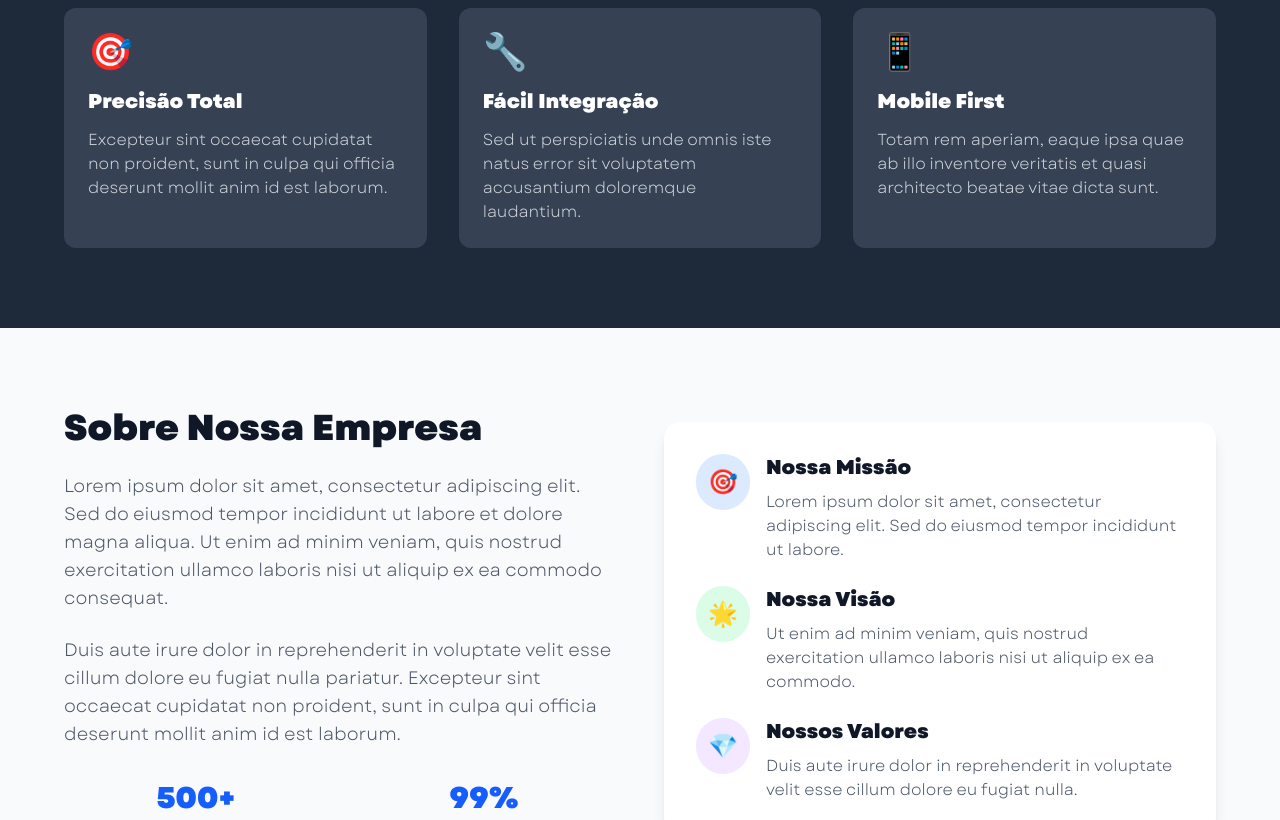
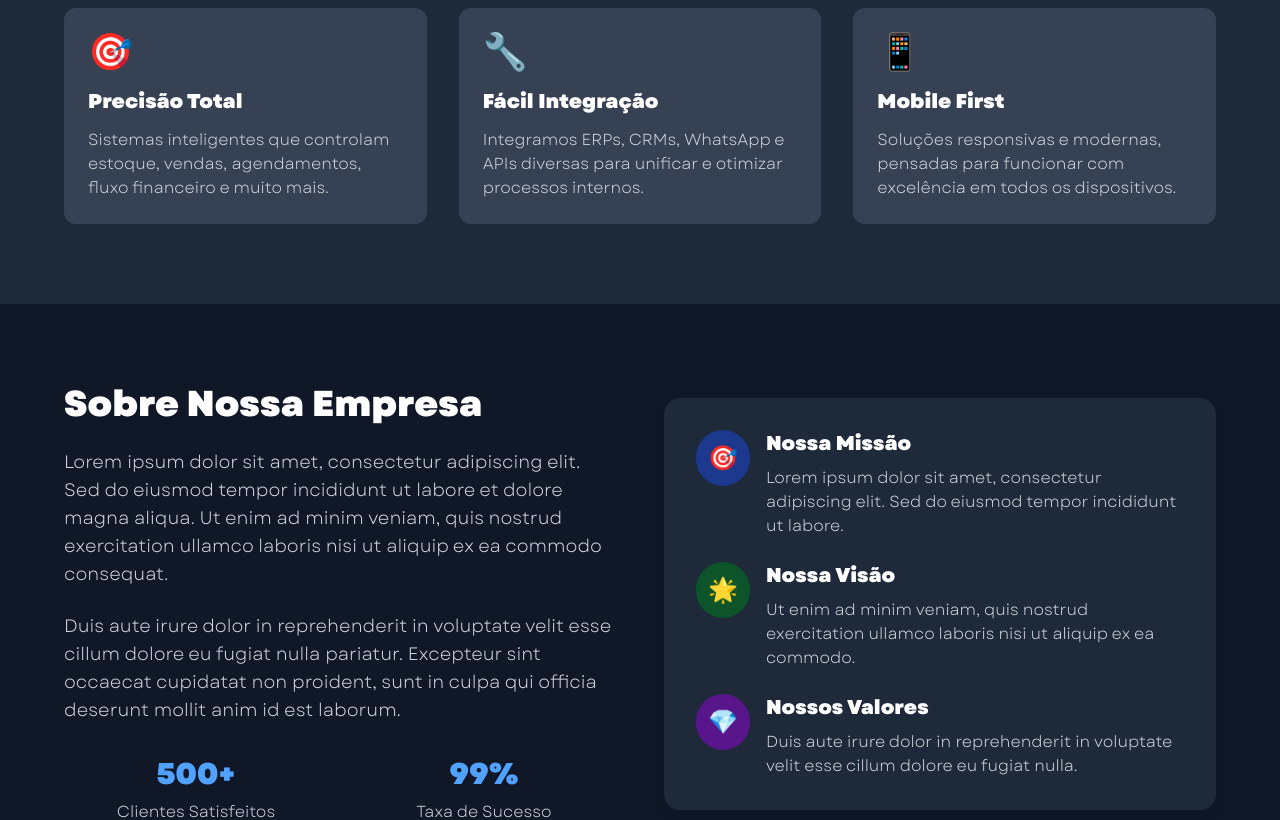
Before and after one commit to xophantom/digitalverts, a Next.js app: page / in a window 1280 px wide. Shown: the part 1320-2140 px from the top of the page. Built offline with nearby package versions, Linux system fonts and the light colour scheme.

Commit message:
styles: dark mode

```diff
--- a/src/components/sections/AboutSection.tsx
+++ b/src/components/sections/AboutSection.tsx
@@ -4,68 +4,68 @@ import React from 'react';
 
 export default function AboutSection() {
   return (
-    <section className="py-20 px-4 bg-gray-50">
+    <section className="py-20 px-4 bg-gray-900">
       <div className="max-w-6xl mx-auto">
         <div className="grid grid-cols-1 lg:grid-cols-2 gap-12 items-center">
           {/* Coluna da esquerda */}
           <div className="scroll-animate">
-            <h2 className="text-3xl md:text-4xl font-bold text-gray-900 mb-6">
+            <h2 className="text-3xl md:text-4xl font-bold text-white mb-6">
               Sobre Nossa Empresa
             </h2>
-            <p className="text-lg text-gray-600 mb-6">
+            <p className="text-lg text-gray-300 mb-6">
               Lorem ipsum dolor sit amet, consectetur adipiscing elit. Sed do eiusmod tempor incididunt ut labore et dolore magna aliqua. Ut enim ad minim veniam, quis nostrud exercitation ullamco laboris nisi ut aliquip ex ea commodo consequat.
             </p>
-            <p className="text-lg text-gray-600 mb-8">
+            <p className="text-lg text-gray-300 mb-8">
               Duis aute irure dolor in reprehenderit in voluptate velit esse cillum dolore eu fugiat nulla pariatur. Excepteur sint occaecat cupidatat non proident, sunt in culpa qui officia deserunt mollit anim id est laborum.
             </p>
 
             <div className="grid grid-cols-2 gap-6">
               <div className="text-center">
-                <div className="text-3xl font-bold text-blue-600 mb-2">500+</div>
-                <div className="text-gray-600">Clientes Satisfeitos</div>
+                <div className="text-3xl font-bold text-blue-400 mb-2">500+</div>
+                <div className="text-gray-300">Clientes Satisfeitos</div>
               </div>
               <div className="text-center">
-                <div className="text-3xl font-bold text-blue-600 mb-2">99%</div>
-                <div className="text-gray-600">Taxa de Sucesso</div>
+                <div className="text-3xl font-bold text-blue-400 mb-2">99%</div>
+                <div className="text-gray-300">Taxa de Sucesso</div>
               </div>
             </div>
           </div>
 
           {/* Coluna da direita */}
           <div className="scroll-animate">
-            <div className="bg-white p-8 rounded-2xl shadow-lg">
+            <div className="bg-gray-800 p-8 rounded-2xl shadow-lg">
               <div className="space-y-6">
                 <div className="flex items-start space-x-4">
-                  <div className="bg-blue-100 p-3 rounded-full">
+                  <div className="bg-blue-900 p-3 rounded-full">
                     <span className="text-2xl">🎯</span>
                   </div>
                   <div>
-                    <h3 className="text-xl font-semibold text-gray-900 mb-2">Nossa Missão</h3>
-                    <p className="text-gray-600">
+                    <h3 className="text-xl font-semibold text-white mb-2">Nossa Missão</h3>
+                    <p className="text-gray-300">
                       Lorem ipsum dolor sit amet, consectetur adipiscing elit. Sed do eiusmod tempor incididunt ut labore.
                     </p>
                   </div>
                 </div>
 
                 <div className="flex items-start space-x-4">
-                  <div className="bg-green-100 p-3 rounded-full">
+                  <div className="bg-green-900 p-3 rounded-full">
                     <span className="text-2xl">🌟</span>
                   </div>
                   <div>
-                    <h3 className="text-xl font-semibold text-gray-900 mb-2">Nossa Visão</h3>
-                    <p className="text-gray-600">
+                    <h3 className="text-xl font-semibold text-white mb-2">Nossa Visão</h3>
+                    <p className="text-gray-300">
                       Ut enim ad minim veniam, quis nostrud exercitation ullamco laboris nisi ut aliquip ex ea commodo.
                     </p>
                   </div>
                 </div>
 
                 <div className="flex items-start space-x-4">
-                  <div className="bg-purple-100 p-3 rounded-full">
+                  <div className="bg-purple-900 p-3 rounded-full">
                     <span className="text-2xl">💎</span>
                   </div>
                   <div>
-                    <h3 className="text-xl font-semibold text-gray-900 mb-2">Nossos Valores</h3>
-                    <p className="text-gray-600">
+                    <h3 className="text-xl font-semibold text-white mb-2">Nossos Valores</h3>
+                    <p className="text-gray-300">
                       Duis aute irure dolor in reprehenderit in voluptate velit esse cillum dolore eu fugiat nulla.
                     </p>
                   </div>
--- a/src/components/sections/FeaturesSection.tsx
+++ b/src/components/sections/FeaturesSection.tsx
@@ -21,17 +21,17 @@ const features = [
   {
     icon: '🎯',
     title: 'Precisão Total',
-    description: 'Excepteur sint occaecat cupidatat non proident, sunt in culpa qui officia deserunt mollit anim id est laborum.'
+    description: 'Sistemas inteligentes que controlam estoque, vendas, agendamentos, fluxo financeiro e muito mais.'
   },
   {
     icon: '🔧',
     title: 'Fácil Integração',
-    description: 'Sed ut perspiciatis unde omnis iste natus error sit voluptatem accusantium doloremque laudantium.'
+    description: 'Integramos ERPs, CRMs, WhatsApp e APIs diversas para unificar e otimizar processos internos.'
   },
   {
     icon: '📱',
     title: 'Mobile First',
-    description: 'Totam rem aperiam, eaque ipsa quae ab illo inventore veritatis et quasi architecto beatae vitae dicta sunt.'
+    description: 'Soluções responsivas e modernas, pensadas para funcionar com excelência em todos os dispositivos.'
   }
 ];
 
```
